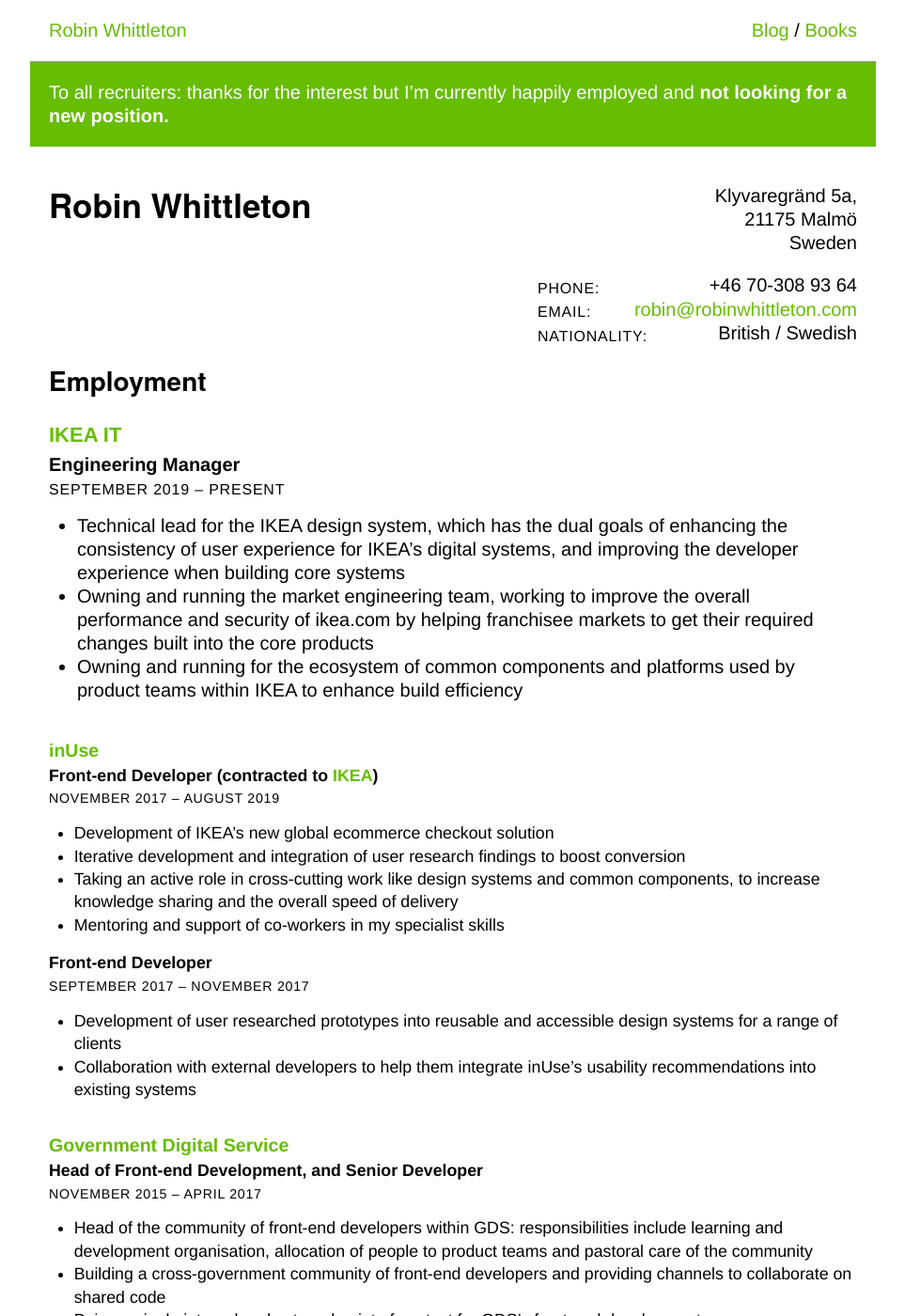
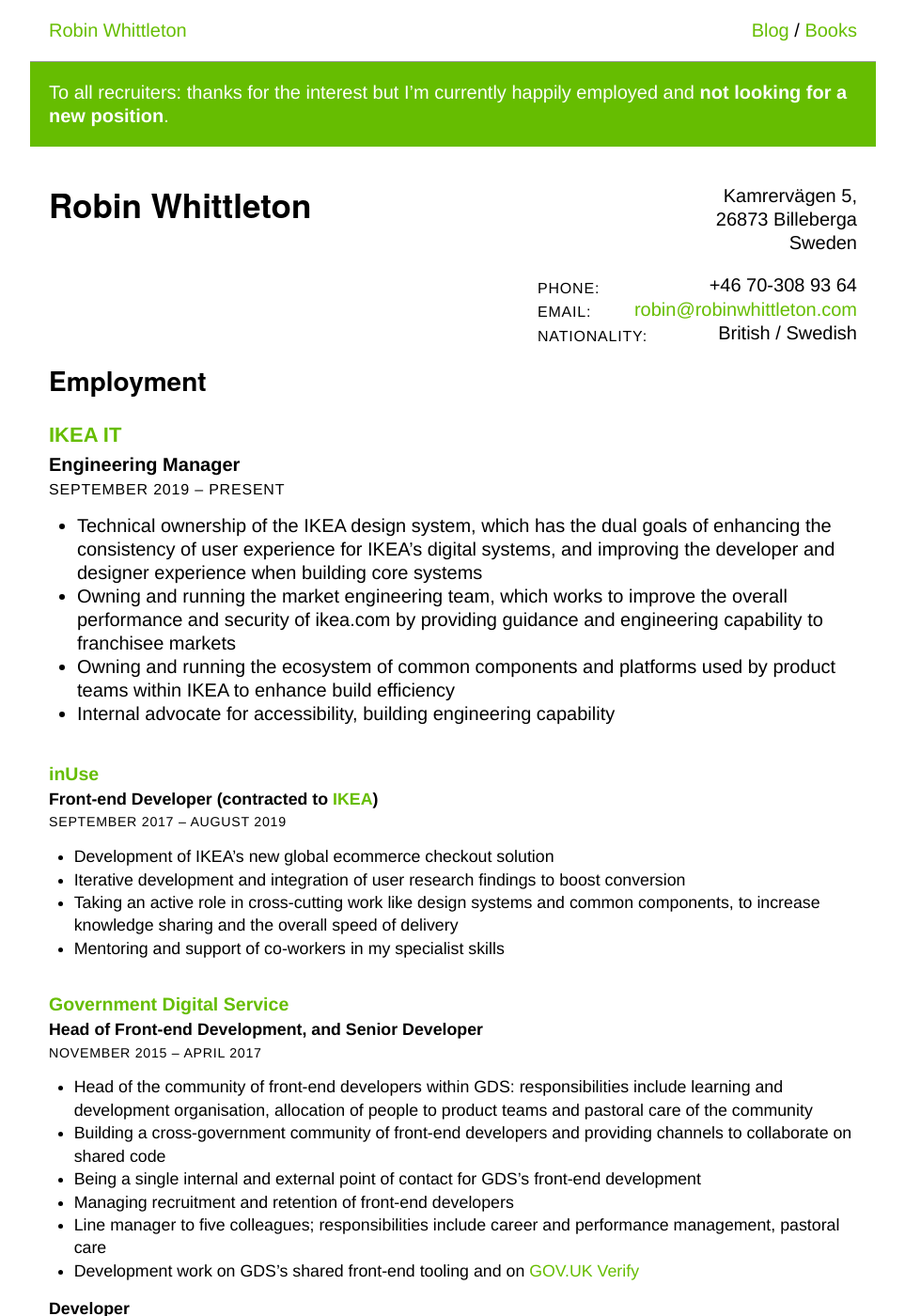
Before and after one commit to robinwhittleton/reala.net, a Jekyll site: the page built from cv.html, in a window 1280 px wide and 1400 px high. Shown: the whole window at 94% size, without its empty margins (158-1121 px from the left). Built offline with Jekyll 4.4.1, drawn with Linux system fonts in a browser that asks for light colours; some of the changed text lies outside the part shown.

Commit message:
Minor CV update

```diff
--- a/cv.html
+++ b/cv.html
@@ -3,15 +3,15 @@
 title: Curriculum Vitae
 ---
 
-<p class="notice">To all recruiters: thanks for the interest but I’m currently happily employed and <strong>not looking for a new position.</strong></p>
+<p class="notice">To all recruiters: thanks for the interest but I’m currently happily employed and <strong>not looking for a new position</strong>.</p>
 
 <section class="cv">
 	<div class="vcard">
 		<h1 class="fn">Robin Whittleton</h1>
 		<div class="address-details">
 			<address class="adr">
-				<span class="street-address">Klyvaregränd 5a</span>,<br/>
-				<span class="postal-code">21175</span> <span class="locality">Malmö</span><br/>
+				<span class="street-address">Kamrervägen 5</span>,<br/>
+				<span class="postal-code">26873</span> <span class="locality">Billeberga</span><br/>
 				<span class="country">Sweden</span>
 			</address>
 			<dl>
@@ -33,26 +33,21 @@
 				<h4>Engineering Manager</h4>
 				<p class="meta"><time datetime="2019-09">September 2019</time> – present</p>
 				<ul>
-					<li>Technical lead for the IKEA design system, which has the dual goals of enhancing the consistency of user experience for IKEA’s digital systems, and improving the developer experience when building core systems</li>
-					<li>Owning and running the market engineering team, working to improve the overall performance and security of ikea.com by helping franchisee markets to get their required changes built into the core products</li>
-					<li>Owning and running for the ecosystem of common components and platforms used by product teams within IKEA to enhance build efficiency</li>
+					<li>Technical ownership of the IKEA design system, which has the dual goals of enhancing the consistency of user experience for IKEA’s digital systems, and improving the developer and designer experience when building core systems</li>
+					<li>Owning and running the market engineering team, which works to improve the overall performance and security of ikea.com by providing guidance and engineering capability to franchisee markets</li>
+					<li>Owning and running the ecosystem of common components and platforms used by product teams within IKEA to enhance build efficiency</li>
+					<li>Internal advocate for accessibility, building engineering capability
 				</ul>
 			</li>
 			<li>
 				<h3><a href="https://inuse.se/">inUse</a></h3>
 				<h4>Front-end Developer (contracted to <a href="https://www.ikea.com/">IKEA</a>)</h4>
-				<p class="meta"><time datetime="2017-09">November 2017</time> – <time datetime="2019-08">August 2019</time></p>
+				<p class="meta"><time datetime="2017-09">September 2017</time> – <time datetime="2019-08">August 2019</time></p>
 				<ul>
 					<li>Development of IKEA’s new global ecommerce checkout solution</li>
 					<li>Iterative development and integration of user research findings to boost conversion</li>
 					<li>Taking an active role in cross-cutting work like design systems and common components, to increase knowledge sharing and the overall speed of delivery</li>
 					<li>Mentoring and support of co-workers in my specialist skills</li>
-				</ul>
-				<h4>Front-end Developer</h4>
-				<p class="meta"><time datetime="2017-09">September 2017</time> – <time datetime="2017-11">November 2017</time></p>
-				<ul>
-					<li>Development of user researched prototypes into reusable and accessible design systems for a range of clients</li>
-					<li>Collaboration with external developers to help them integrate inUse’s usability recommendations into existing systems</li>
 				</ul>
 			</li>
 			<li>
@@ -123,7 +118,7 @@
 		<h3>Technology</h3>
 		<ul>
 			<li>Fluent in the core web technologies used to build responsive and semantic web sites and applications</li>
-			<li>Use of Javascript from progressive enhancement through to custom canvas animation and front-end applications</li>
+			<li>Use of JavaScript from progressive enhancement through to custom canvas animation and front-end applications</li>
 			<li>In-depth knowledge of cross-browser compatibility issues and the combinations of technologies that cause them</li>
 			<li>Skills in accessibility, and the creation of accessible user interfaces</li>
 			<li>Use of back-end technologies to create views and to manage asset build chains</li>
@@ -131,9 +126,9 @@
 		</ul>
 		<h3>Management</h3>
 		<ul>
-			<li>Team management from both product owner and technical lead perspectives</li>
-			<li>Direct line management of developers to help them advance in their careers while covering their pastoral needs</li>
-			<li>Mentoring of junior developers to give them a more fundamental understanding of the techniques they are learning</li>
+			<li>Team lead from both product owner and engineering management perspectives</li>
+			<li>Direct line management of developers from junior to senior to help them advance in their careers while covering their pastoral needs</li>
+			<li>Mentoring of developers to give them a more fundamental understanding of the techniques they are learning</li>
 			<li>Presenting technologies and technical approaches in an interesting and understandable way, both as a conference speaker and in internal briefings</li>
 		</ul>
 
```
